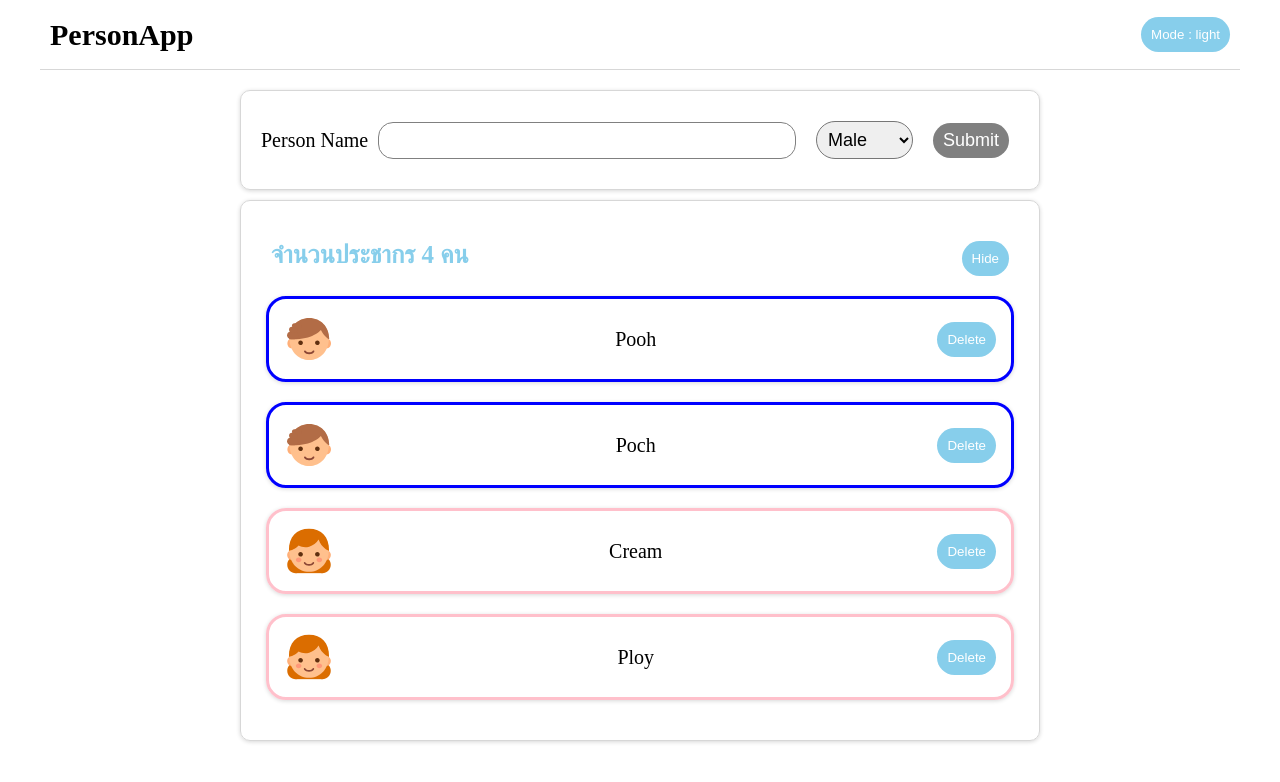
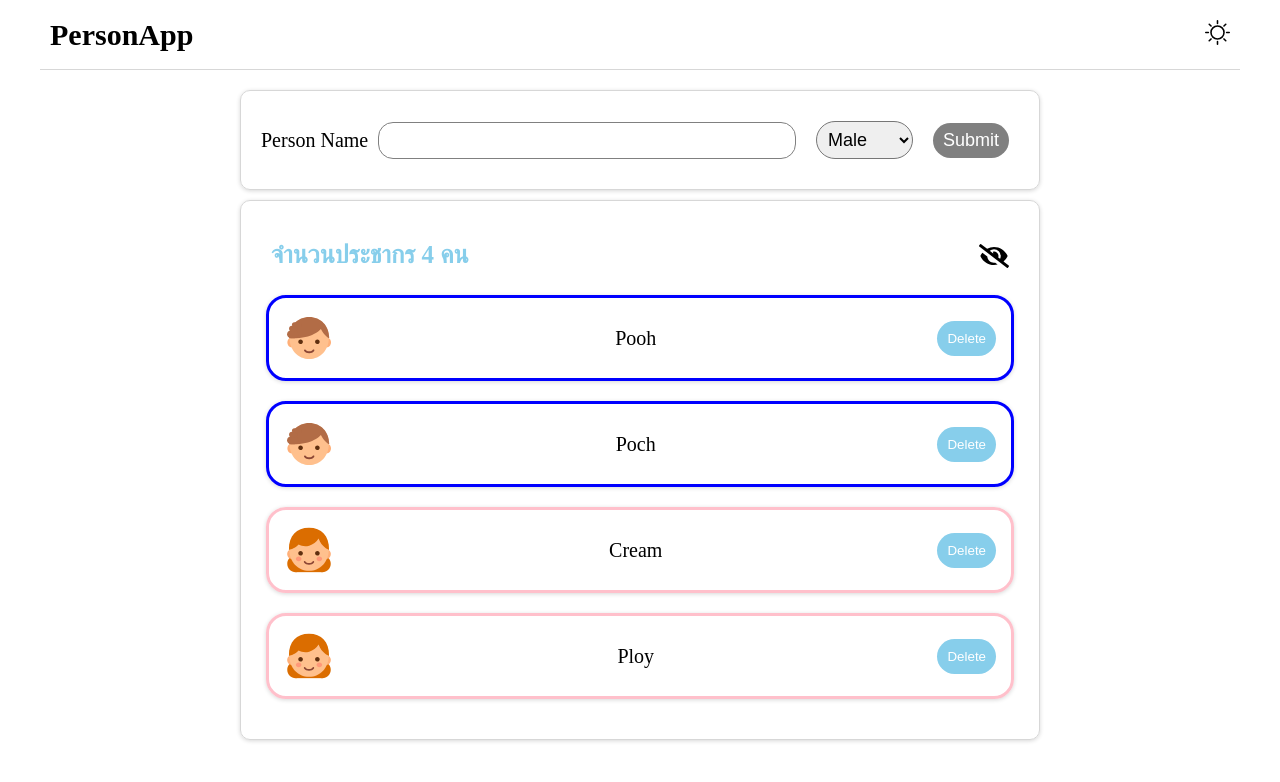
Before and after one commit to PuriDC/Leaen-React19, a React (Vite) app: page / in a window 1280 px wide. Shown: the top 782 px of the page. Built offline with nearby package versions, Linux system fonts and the light colour scheme.

Commit message:
React Icons

```diff
--- a/package.json
+++ b/package.json
@@ -11,7 +11,8 @@
   },
   "dependencies": {
     "react": "^19.2.0",
-    "react-dom": "^19.2.0"
+    "react-dom": "^19.2.0",
+    "react-icons": "^5.6.0"
   },
   "devDependencies": {
     "@eslint/js": "^9.39.1",
--- a/src/components/Header.css
+++ b/src/components/Header.css
@@ -9,3 +9,6 @@ nav{
     font-size: 20px;
     border-bottom: 1px solid #d7d7d7;
 }
+span{
+    cursor: pointer;
+}
--- a/src/components/Header.jsx
+++ b/src/components/Header.jsx
@@ -1,4 +1,6 @@
 import "./Header.css"
+import { GoSun } from "react-icons/go";
+import { BsFillMoonStarsFill } from "react-icons/bs";
 
 // export default function Header(){
 const Header=({title,theme,setTheme})=>{
@@ -14,7 +16,9 @@ const Header=({title,theme,setTheme})=>{
     return(
         <nav>
             <h1>{title}</h1>
-            <button onClick={toggleTheme}>Mode : {theme}</button>
+            <span onClick={toggleTheme}>
+                {theme=="light" ? <GoSun size={25}/> : <BsFillMoonStarsFill size={25}/>}
+            </span>
         </nav>
     );
 };
--- a/src/components/PersonList.jsx
+++ b/src/components/PersonList.jsx
@@ -1,7 +1,10 @@
 import { useState } from "react";
-
 import "./PersonList.css"
 import User from "./User";
+import { FaEye } from "react-icons/fa";//open eye
+import { FaEyeSlash } from "react-icons/fa";//close eye
+
+
 function PersonList({data,deleteUser}) {
 
   const [show, setShow] = useState(true);
@@ -14,7 +17,7 @@ function PersonList({data,deleteUser}) {
     <div className="container">
       <div className="header">
         <h2 style={{color:"skyblue", fontSize:"25px"}}>จำนวนประชากร {data.length} คน</h2>
-        <button onClick={() => setShow(!show)}>{show ? "Hide" : "Show"}</button>
+        <span onClick={() => setShow(!show)}>{show ? <FaEyeSlash size={30}/> : <FaEye size={30}/>}</span>
       </div>
       <ul>
         {show &&
```
Also changed, not shown: 1 other file (tests, documents, lock files or other folders).
